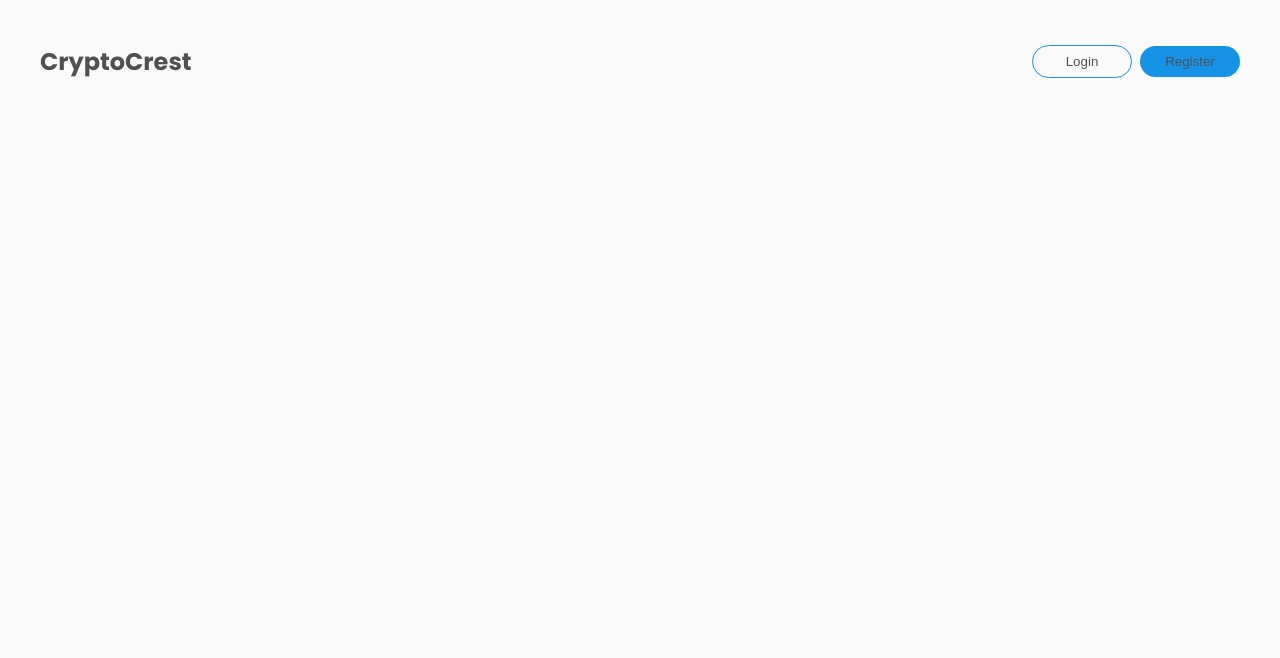
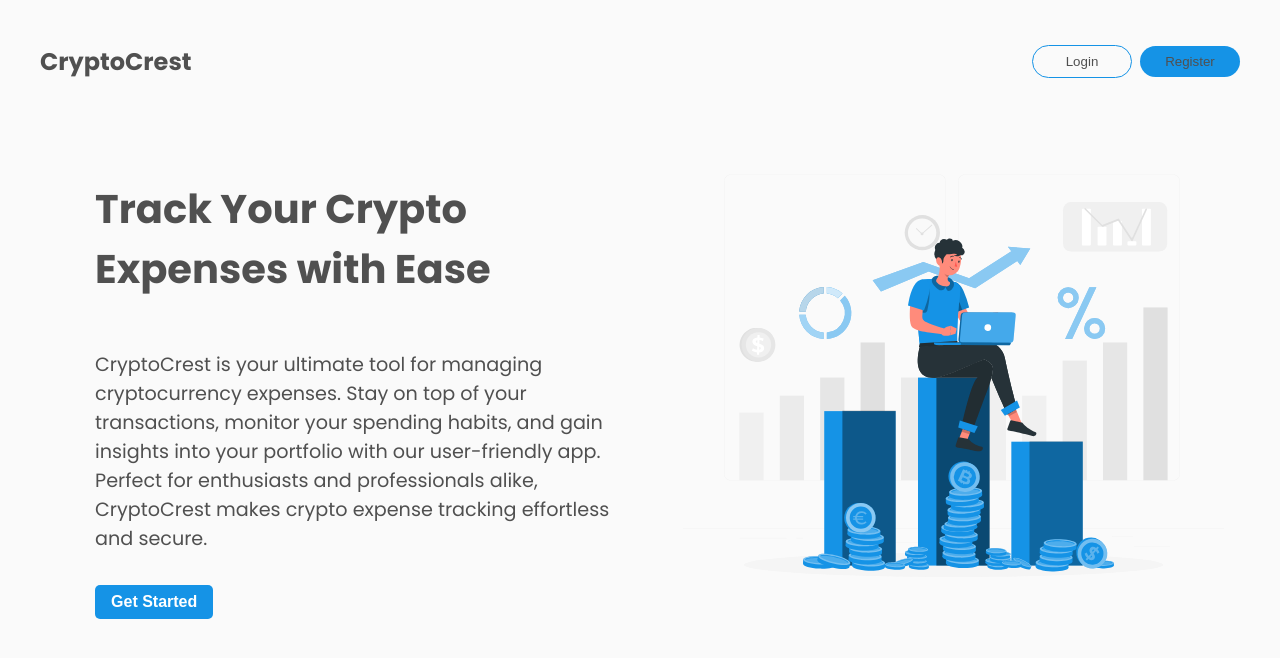
Before and after one commit to TechifyDev1/CryptoCrest, a React (Vite) app: page / in a window 1280 px wide. Shown: the top 658 px of the page. Built offline with nearby package versions, Linux system fonts and the light colour scheme.

Commit message:
Worked on the hero section

```diff
--- a/src/Pages/Landing_page/LandingPage.tsx
+++ b/src/Pages/Landing_page/LandingPage.tsx
@@ -1,4 +1,5 @@
 import React from "react";
+import HeroSection from "../../components/Landing_page/Hero_section/HeroSection";
 import NavBar from "../../components/Landing_page/Nav_bar/NavBar";
 import "./Landing.css";
 
@@ -6,6 +7,7 @@ const LandingPage: React.FC = () => {
     return (
         <div className="LandingPage">
             <NavBar />
+            <HeroSection />
         </div>
     );
 }
--- /dev/null
+++ b/src/components/Landing_page/Hero_section/Hero.css
@@ -0,0 +1,79 @@
+.HeroSection {
+    display: flex;
+    justify-content: space-between;
+    align-items: center;
+    padding: 0 5%;
+
+    @media screen and (max-width: 768px) {
+        flex-direction: column;
+        padding: 0 10%;
+    }
+
+    .description {
+        display: flex;
+        flex-direction: column;
+        justify-content: center;
+        align-items: flex-start;
+        width: 50%;
+        padding: 0 2%;
+        margin-right: 2%;
+        gap: 1rem;
+
+        @media screen and (max-width: 768px) {
+            width: 100%;
+            padding: 0;
+        }
+
+        h1 {
+            font-size: 2.5rem;
+            font-weight: 700;
+            margin-bottom: 1rem;
+
+            @media screen and (max-width: 768px) {
+                font-size: 2rem;
+            }
+        }
+
+        p {
+            font-size: 1.2rem;
+            margin-bottom: 1rem;
+
+            @media screen and (max-width: 768px) {
+                font-size: 1rem;
+            }
+        }
+
+        button {
+            padding: 0.5rem 1rem;
+            font-size: 1rem;
+            font-weight: 700;
+            color: #fff;
+            background-color: var(--primary-color);
+            border: none;
+            border-radius: 5px;
+            cursor: pointer;
+            transition: all 0.3s ease;
+
+            &:hover {
+                background-color: var(--secondary-color);
+            }
+        }
+    }
+
+    .hero-img-div {
+        width: 50%;
+        display: flex;
+        justify-content: center;
+        align-items: center;
+
+        @media screen and (max-width: 768px) {
+            width: 100%;
+        }
+
+        img {
+            width: 100%;
+            height: auto;
+            object-fit: contain;
+        }
+    }
+}
--- /dev/null
+++ b/src/components/Landing_page/Hero_section/HeroSection.tsx
@@ -0,0 +1,24 @@
+import React from "react";
+import HeroImg from "../../../assets/landing_page/hero_img.svg";
+import "./Hero.css";
+
+const HeroSection: React.FC = () => {
+    return (
+        <div className="HeroSection">
+            <div className="description">
+                <h1>Track Your Crypto Expenses with Ease</h1>
+                <p>
+                    CryptoCrest is your ultimate tool for managing cryptocurrency expenses. Stay on top of your transactions, monitor your spending habits, and gain insights into your portfolio with our user-friendly app.
+                    <br />
+                    Perfect for enthusiasts and professionals alike, CryptoCrest makes crypto expense tracking effortless and secure.
+                </p>
+                <button>Get Started</button>
+            </div>
+            <div className="hero-img-div">
+                <img src={HeroImg} alt="Hero Section" />
+            </div>
+        </div>
+    );
+}
+
+export default HeroSection;
```
Also changed, not shown: src/assets/cryptocrest.png (deleted), src/assets/landing_page/hero_img.svg (added).
